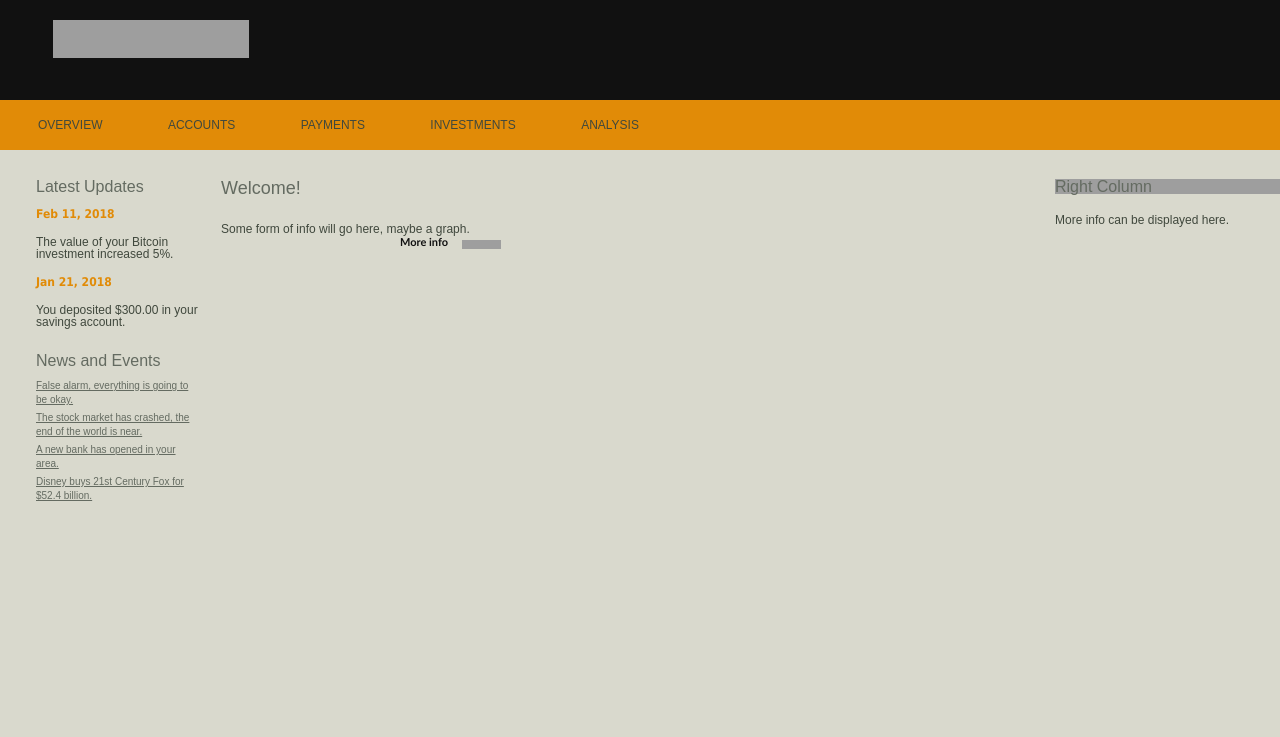
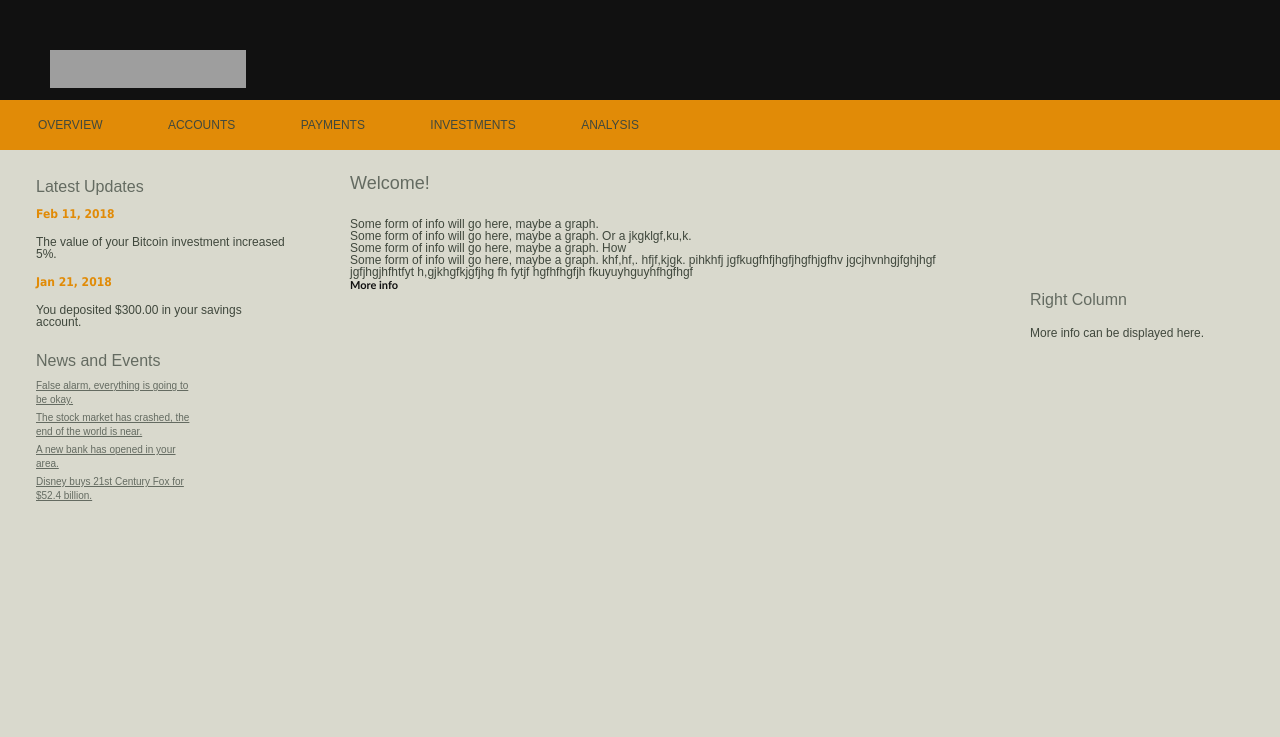
Before and after one commit to jordems/COSC310-SCRUMptious-Six, a PHP site: page /html/overview.html in a window 1280 px wide. Shown: the top 737 px of the page. Run offline with PHP 8.4, Linux system fonts and the light colour scheme; grey boxes are pictures that could not be loaded.

Commit message:
Small changes

```diff
--- a/src/client/css/styles.css
+++ b/src/client/css/styles.css
@@ -47,38 +47,47 @@ h1, h2, h3, h4, h5, h6, p, li, blockquote, td, th, a, caption, em, strong, strik
 ol, ul { list-style: none; }
 
 /* GLOBAL */
-body{padding:0px; margin:0px; background-color:#d9d9cd; color:#40483d; font:12px Tahoma, sans-serif;}
+body{padding:0px; margin:0px; background-color:#d9d9cd; color:#40483d; font:12px Tahoma, sans-serif; }
 
 .clear {clear: both; margin: 0px; height:0}
 
 h1{font-size:18px; color:#646b61;}
 h2{font-size:16px; color:#646b61;}
 p{color:#40483d;}
-p a{font:10px/14px Tahoma, sans-serif; color:#40483d; text-decoration:underline;}
+p a{font:12px Tahoma, sans-serif; color:#40483d; text-decoration:underline;}
 p a:hover{ color:#40483d; text-decoration:none;}
 
-.headline{font:12px/14px Tahoma, Geneva, sans-serif; color:#e18b07; font-weight:bold}
+.headline{font:12px Tahoma, Geneva, sans-serif; color:#e18b07; font-weight:bold}
 
 /* HEADER */
 header{width:100%; height:150px;  position:relative; margin:0 auto; }
 #upper{height:100px; background-color:#111111;}
 #lower{height:50px; background-color: #e18b07;}
-#logo{position:absolute; top:20px; left:53px; width:196px; height:38px;}
+#logo{position:absolute; top:50px; left:50px;}
 header nav ul{padding-top:1.5em;}
 header nav ul li{margin-left:14px; display:inline; padding:2em;}
 header nav ul li a{height:16px;  color:#40483d;}
 header nav ul li a:hover{height:16px; color:red;}
 
 /* CONTAINERS */
-main{width:100%; position:relative; padding:0; margin-top:2em;}
+main{width:100%; padding:0; margin-top:2em;}
 
-#leftColumn{width:165px; float:left; margin-right:20px; margin-left:36px;}
-#center{width:280px; float:left; margin-right:20px; margin-bottom:25px; }
-#rightColumn{width:225px; float:right; margin-top:5px}
+#leftColumn{
+    width:250px;
+    float:left;
+    margin-left:36px;
+}
+#center{
+    margin-right:290px;
+    margin-left:350px;
+}
+#rightColumn{
+    width:250px;
+    float:right;
+}
 
-ul.btn_more li{background:url(../images/arrow.gif) 62px 5px no-repeat;}
-ul.btn_more li a{font:11px/14px Trebuchet MS, sans-serif; color:#111111; text-decoration:none; font-weight:bold; }
-ul.btn_more li a:hover{color:#111111; text-decoration:underline}
+.btn_more li a{font:11px/14px Trebuchet MS, sans-serif; color:#111111; text-decoration:none; font-weight:bold; }
+.btn_more li a:hover{color:#111111; text-decoration:underline}
 
 #latest{margin-bottom:25px; margin-top:5px}
 #latest h2{height:15px; position:relative; margin-bottom:13px}
@@ -93,12 +102,10 @@ ul.btn_more li a:hover{color:#111111; text-decoration:underline}
 
 #center h1{height:44px; position:relative; margin-top:5px;}
 
-#center ul.btn_more {margin-left:179px;}
-
-#rightColumn h2{height:15px; position:relative; background:url(../images/h_services.gif) 0 0 no-repeat; margin-bottom:20px}
+#rightColumn h2{height:15px; position:relative; margin-bottom:20px}
 
 /* FOOTER */
-footer{height:54px; clear:both; width:100%; margin-top:20px; background-color:#111111; position:absolute; bottom:0px;}
+footer{height:54px; clear:both; width:100%; background-color:#111111; position:absolute; bottom:0px;}
 footer p{padding: 10px 0 0 0; font:10px/16px Tahoma, sans-serif; font-weight:normal; text-align:center; color:#d9d9cd;}
-footer p a{font:10px/16px Tahoma, sans-serif; font-weight:normal; color:#d9d9cd; text-decoration:none; padding: 0 3px }
+footer p a{font:10px Tahoma, sans-serif; font-weight:normal; color:#d9d9cd; text-decoration:none; padding: 0 3px }
 footer p a:hover{text-decoration:none; background:#fff; color:#111}
--- a/src/client/html/overview.html
+++ b/src/client/html/overview.html
@@ -47,6 +47,9 @@
     <div id="center">
         <h1>Welcome!</h1>
         <p>Some form of info will go here, maybe a graph.</p>
+        <p>Some form of info will go here, maybe a graph. Or a jkgklgf,ku,k.</p>
+        <p>Some form of info will go here, maybe a graph. How</p>
+        <p>Some form of info will go here, maybe a graph. khf,hf,. hfjf,kjgk. pihkhfj jgfkugfhfjhgfjhgfhjgfhv jgcjhvnhgjfghjhgf jgfjhgjhfhtfyt h,gjkhgfkjgfjhg fh fytjf hgfhfhgfjh fkuyuyhguyhfhgfhgf</p>
         <ul class="btn_more">
           <li><a href="#">More info</a></li>
         </ul>
```
Also changed, not shown: images/arrow.gif (deleted).
